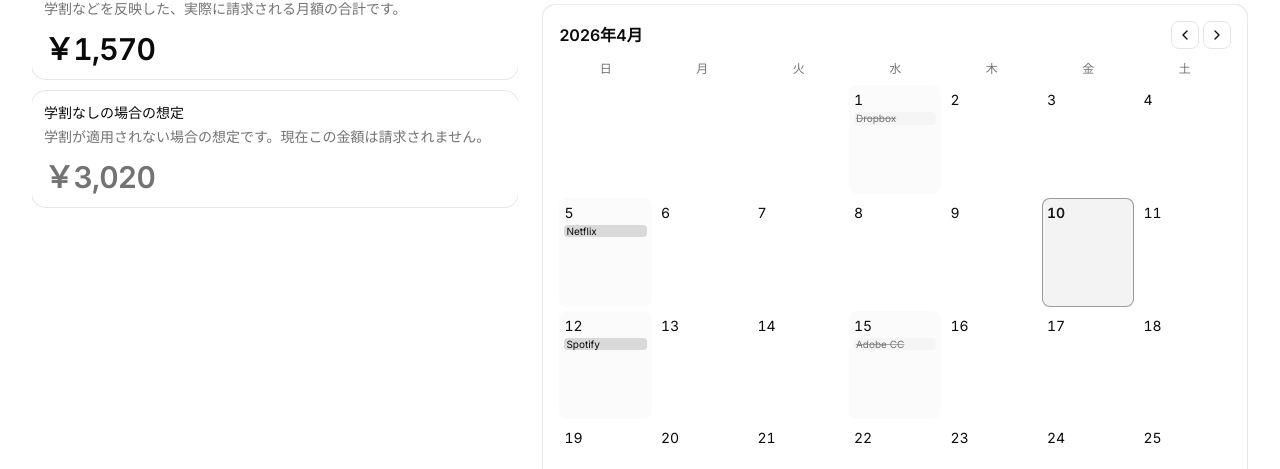
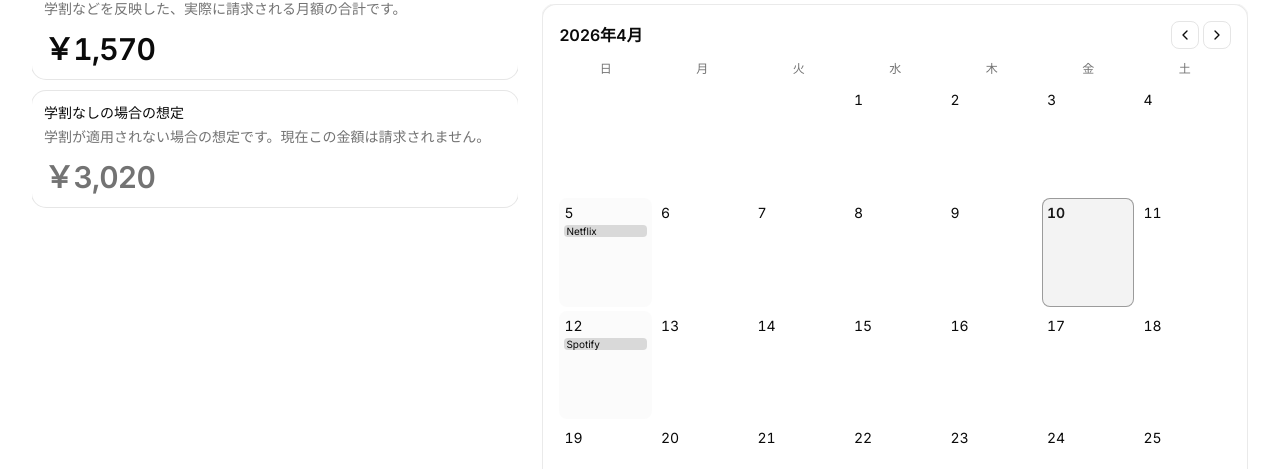
Before and after one commit to Berry7028/subscription-management, a Next.js app: page / in a window 1280 px wide. Both pictures are taken after a click on the tab "カレンダー". Shown: the part 122-591 px from the top of the page. Built offline with nearby package versions, Linux system fonts and the light colour scheme.

Commit message:
feat: filter active subscriptions for improved billing calendar display

```diff
--- a/components/subscription/billing-calendar-panel.tsx
+++ b/components/subscription/billing-calendar-panel.tsx
@@ -44,6 +44,11 @@ export function BillingCalendarPanel({
   const cells = useMemo(
     () => buildMonthGridCells(year, monthIndex),
     [year, monthIndex]
+  )
+
+  const calendarSubscriptions = useMemo(
+    () => subscriptions.filter((s) => s.status === "active"),
+    [subscriptions]
   )
 
   const today = now
@@ -107,7 +112,7 @@ export function BillingCalendarPanel({
 
           const { day } = cell
           const due = subscriptionsBillingOnDay(
-            subscriptions,
+            calendarSubscriptions,
             year,
             monthIndex,
             day
@@ -136,12 +141,7 @@ export function BillingCalendarPanel({
                   {due.slice(0, 2).map((sub) => (
                     <li
                       key={sub.id}
-                      className={cn(
-                        "truncate rounded px-0.5 text-[10px] leading-tight",
-                        sub.status === "active"
-                          ? "bg-primary/15 text-foreground"
-                          : "bg-muted text-muted-foreground line-through decoration-muted-foreground/60"
-                      )}
+                      className="truncate rounded bg-primary/15 px-0.5 text-[10px] leading-tight text-foreground"
                       title={`${sub.name}（毎月${effectiveBillingDay(year, monthIndex, sub.billingDayOfMonth)}日）`}
                     >
                       {sub.name}
@@ -160,7 +160,7 @@ export function BillingCalendarPanel({
       </div>
 
       <p className="sr-only">
-        利用中は強調、解約済みは取り消し線で表示します。日付はその月の実請求日（月末調整あり）です。
+        利用中のサブスクリプションのみ表示します。日付はその月の実請求日（月末調整あり）です。
       </p>
     </div>
   )
```
